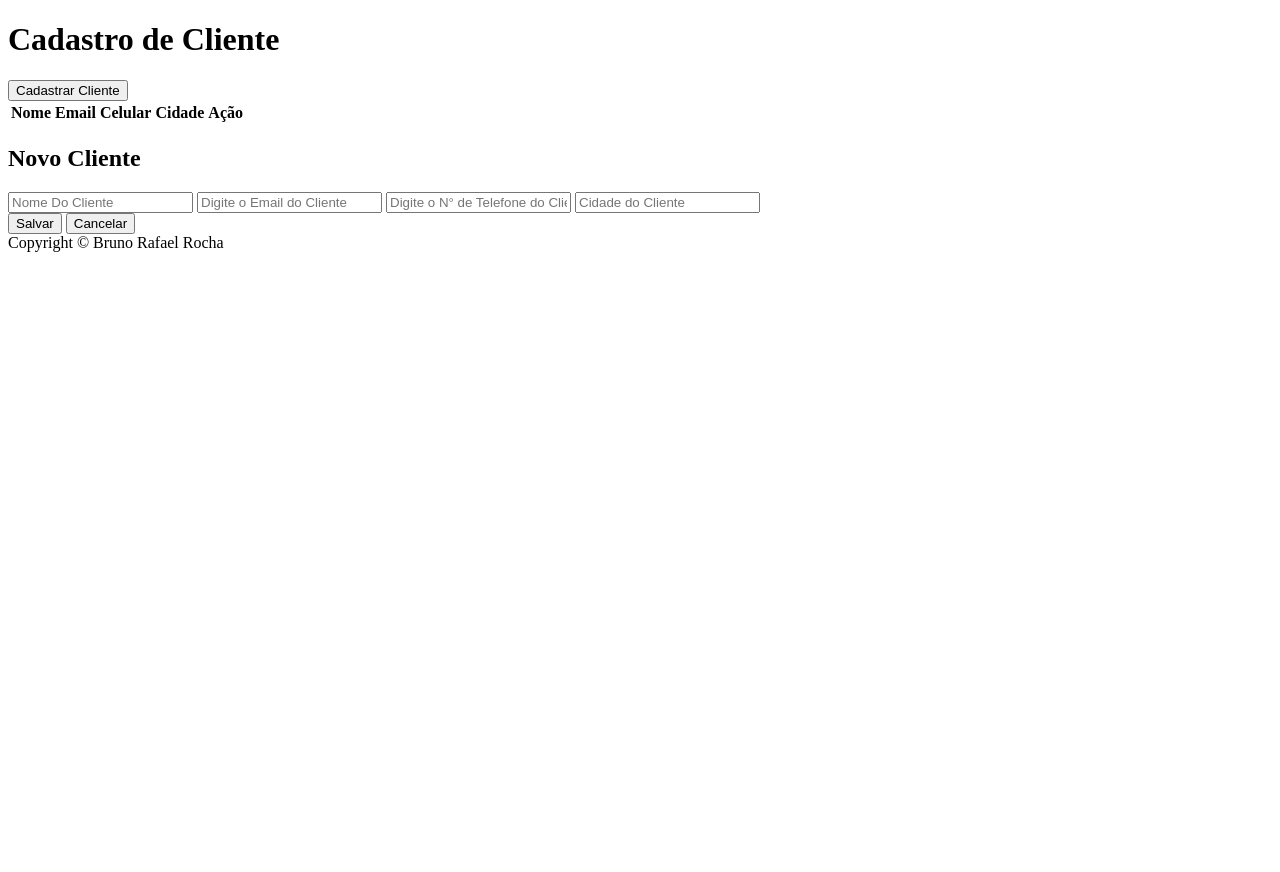
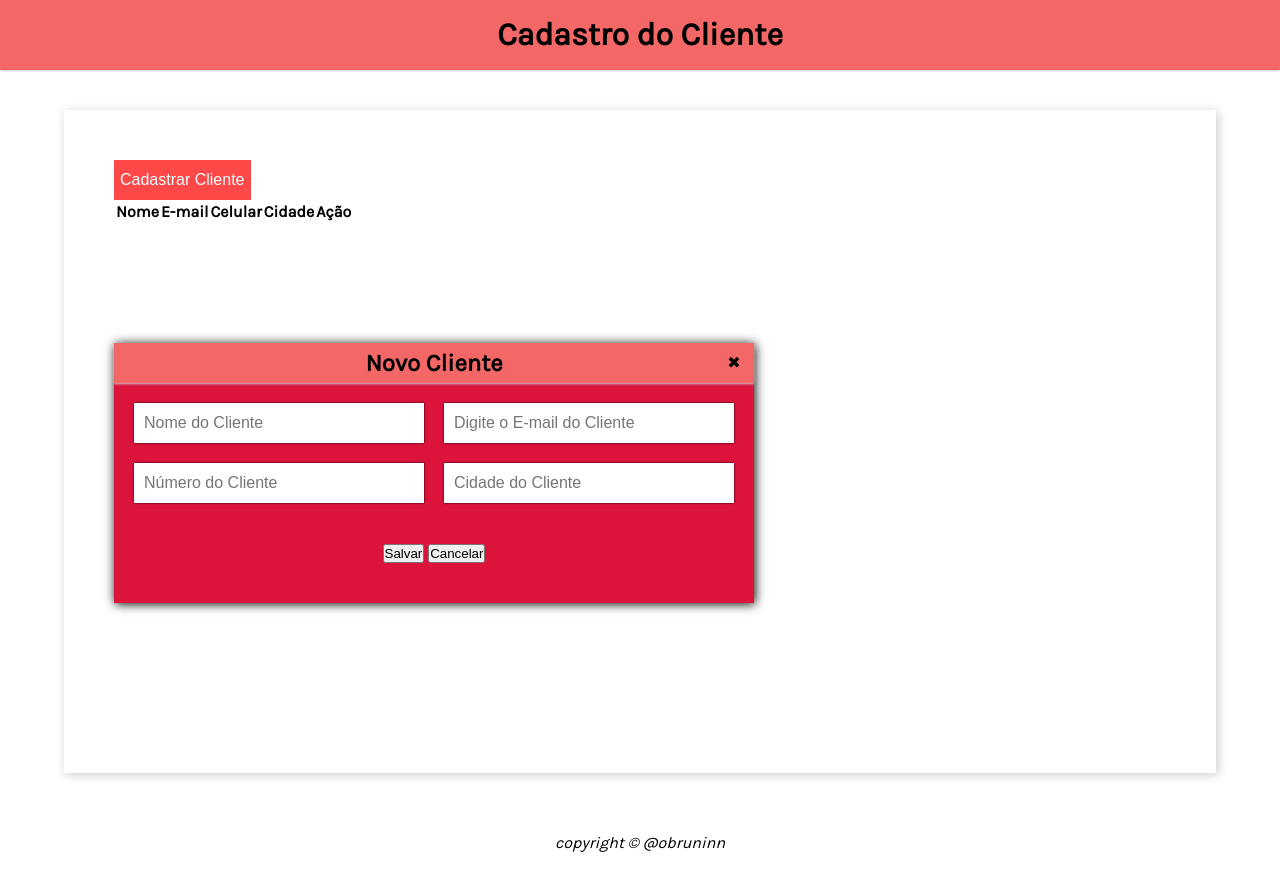
Before and after one commit to BrunoRafael1510/CRUD, a plain HTML site: page index.html in a window 1280 px wide. Before the commit the page ends 800 px from the top, so only its background shows below. Drawn offline with Linux system fonts and the light colour scheme.

Commit message:
Add files via upload

```diff
--- a/css/button.css
+++ b/css/button.css
@@ -0,0 +1,48 @@
+.button {
+    border-style: none;
+    height: 40px;
+    padding: 6px;
+    background-color: #ff4949;
+    color: azure;
+    font-size: 1rem;
+    cursor: pointer;
+    /* mozzila */
+    transition: box-shadow .6s ease;
+}
+
+.button.blue {
+    background-color: #1fb;
+}
+
+.button.green{
+    background-color: #13ce66;
+}
+
+.button.red {
+    background-color: #ff4949;
+}
+
+button:hover {
+    box-shadow: inset 200px 0 0 #00000055;
+}
+
+/* Responsividade */
+@media(max-width:400px) {
+    .button.mobile {
+        color: transparent;
+        font-size: 0;
+        width: 50px;
+        height: 50px;
+        border-radius: 50%;
+        position: fixed;
+        top: 90vh ;
+        left: 80vw;
+
+    }
+    .button.mobile::before{
+        color: black;
+        width: 100%;
+        height: 100%;
+        font-size: 2rem;
+    }
+}
--- a/css/main.css
+++ b/css/main.css
@@ -0,0 +1,75 @@
+@import url('https://fonts.googleapis.com/css2?family= Karla & display=swap');
+
+* {
+    padding: 0;
+    margin: 0;
+    box-sizing: border-box;
+}
+
+:root {
+    --primary-color: #f36767;
+    --secundary-color: #fff1cc;
+    --shadow-color: #ccc;
+    --text-color: #fff;
+}
+
+body {
+    min-height: 100vh;
+    display: flex;
+    flex-direction: column;
+    position: relative;
+    font-family: 'Karla', sans-serif;
+
+}
+
+header {
+    background-color: var(--primary-color);
+    height: 70px;
+    text-align: center;
+    line-height: 70px;
+    box-shadow: 0 1px 2px var(--shadow-color);
+    gap: 20px;
+}
+
+main {
+    display: flex;
+    flex-direction: column;
+    align-items: flex-start;
+    flex-grow: 1;
+    width: 90%;
+    margin: 5vh auto;
+    padding: 50px;
+    box-shadow: 2px 2px 10px var(--shadow-color);
+}
+
+
+footer {
+    width: 100;
+    text-align: center;
+    font-weight: 200;
+    font-style: italic;
+    padding: 20px;
+}
+
+.header-title {
+    color: black;
+    font-size: 2rem;
+}
+
+@media(max-width:480px) {
+    header {
+        position: fixed;
+        width: 100%;
+    }
+
+    .header-title {
+        font-size: 1.5rem;
+    }
+
+    main {
+        padding: 0;
+        margin: 2px 0 0 0;
+        width: 100%;
+        box-shadow: none;
+    }
+}
--- a/css/modal.css
+++ b/css/modal.css
@@ -0,0 +1,73 @@
+.modal {
+    position: fixed;
+    top: 0;
+    left: 0;
+    width: 100%;
+    height: 100%;
+    background: #000000;
+    /* Agora vamos Determinar o modal transparente*/
+    opacity: 0;
+    /* Enviando o modal para traz de todos os componentes */
+    z-index: -1;
+
+}
+
+.modal.active{
+    /* Estamos deixando o modal visivel */
+    opacity: 1;
+    /* Trazendo o modal para frente de todos os componentes */
+    z-index: 1;
+}
+
+.modal-content{
+    display: flex;
+    flex-direction: column;
+    width: 50vw;
+    margin: 15vh auto;
+    padding-bottom: 20px;
+    background-color: crimson;
+    box-shadow: 1px 1px 10px black;
+    gap: 20px;
+}
+
+.modal-header{
+    display: flex;
+    position: relative;
+    height: 40px;
+    justify-content: center;
+    font-size: 1rem;
+    line-height: 40px;
+}
+
+.modal-close{
+    position: absolute;
+    right: 0;
+    width: 40px;
+    height: 40px;
+    text-align: center;
+    cursor: pointer;
+}
+
+.modal-close:hover{
+    background-color: #ff4949;
+    color: #fff;
+
+}
+
+.modal-form{
+    display: flex;
+    padding: 0 20px;
+    gap: 20px;
+    justify-content: space-between;
+    flex-wrap: wrap;
+
+}
+
+.modal-field{
+    width: calc(50% - 10px);
+    height: 40px;
+    border-style: none;
+    box-shadow: 0 0 2px black;
+    padding: 0 10px;
+    font-size: 1rem;
+}
--- a/index.html
+++ b/index.html
@@ -13,15 +13,16 @@
 
 <body>
     <header>
-        <h1 class="header-title">Cadastro de Cliente</h1>
+        <h1 class="header-title">Cadastro do Cliente</h1>
     </header>
     <main>
-        <button class="" type="button" id="cadastroCliente">Cadastrar Cliente</button>
-        <table id="tableClient" class="gravar">
+        <button type="button" class="button" class="button blue mobile" id="cadastrarCliente" class=''>Cadastrar
+            Cliente</button>
+        <table id="tableClient" class="">
             <thead>
                 <tr>
                     <th>Nome</th>
-                    <th>Email</th>
+                    <th>E-mail</th>
                     <th>Celular</th>
                     <th>Cidade</th>
                     <th>Ação</th>
@@ -30,31 +31,33 @@
             <tbody>
 
             </tbody>
+
         </table>
-        <div class="modal" id="modal">
+        <div id="modal">
             <div class="modal-content">
-
                 <header class="modal-header">
                     <h2>Novo Cliente</h2>
+                    <span class="modal-close" id="modalClose">&#10006;</span>
                 </header>
-                <form action="" id="form" class="modal-form">
-                    <input type="text" id="nome" class="modal-field" placeholder="Nome Do Cliente" required>
-                    <input type="email" id="email" class="modal-field" placeholder="Digite o Email do Cliente" required>
-                    <input type="tel" id="celular" class="modal-field" placeholder="Digite o N° de Telefone do Cliente" required>
+                <form id="form" class="modal-form">
+                    <input type="text" id="nome" class="modal-field" placeholder="Nome do Cliente" required>
+                    <input type="email" id="email" class="modal-field" placeholder="Digite o E-mail do Cliente"
+                        required>
+                    <input type="tel" id="celular" class="modal-field" placeholder="Número do Cliente" required>
                     <input type="text" id="cidade" class="modal-field" placeholder="Cidade do Cliente" required>
                 </form>
-                <footer class="modal-footer">
-                    <button id="salvar" class="button green">Salvar</button>
-                    <button id="cancelar" class="button blue">Cancelar</button>
+                <footer class="-footer">
+                    <button id="salvar" class="">Salvar</button>
+                    <button id="cancelar" class="">Cancelar</button>
                 </footer>
             </div>
         </div>
     </main>
     <footer>
-        Copyright &copy; Bruno Rafael Rocha
+        copyright &copy; @obruninn
     </footer>
 </body>
-<!-- Atributo Defer diz ao navegador para executar o script apenas quando a analise do html estiver finalizada -->
-<script src="js/codigo.js" defer></script>
+<!-- O atributo DEFER diz ao navegador para executar o srcipt apenas quando a analise do HTML estiver finalizada -->
+<script src="js/codigo.js"></script>
 
 </html>
```
